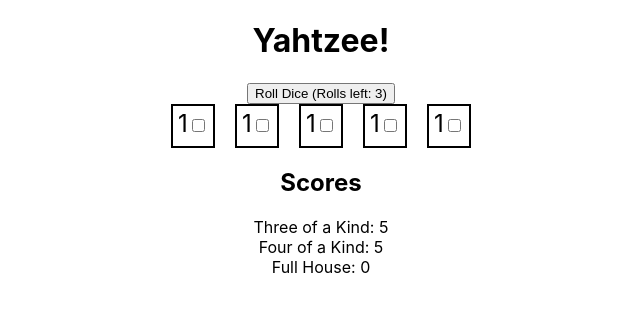
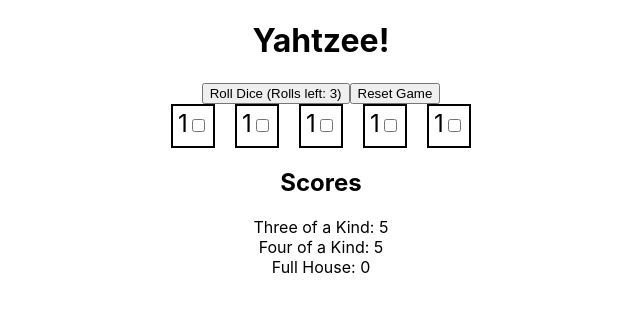
Before and after one commit to HOOLAHAN/yahtzee, a React (Create React App) app: page / in a window 1280 px wide. Shown: the top 312 px of the page, without its empty margins (319-959 px from the left). Built offline with nearby package versions, Linux system fonts and the light colour scheme.

Commit message:
game reset button

```diff
--- a/src/App.tsx
+++ b/src/App.tsx
@@ -94,12 +94,21 @@ const App: React.FC<AppProps> = ({ initialDice = [1, 1, 1, 1, 1] }) => {
     return 0;
   };
 
+    // Function to reset the game
+    const resetGame = () => {
+      setDice(initialDice);
+      setRollsLeft(3);
+      setHeldDice(new Set());
+    };
 
   return (
       <div className="App">
       <h1>Yahtzee!</h1>
       <button onClick={rollDice} disabled={rollsLeft <= 0}>
         Roll Dice (Rolls left: {rollsLeft})
+      </button>
+      <button onClick={resetGame}>
+        Reset Game
       </button>
       <div>
         {dice.map((die, index) => (
```
Also changed, not shown: 1 other file (tests, documents, lock files or other folders).
